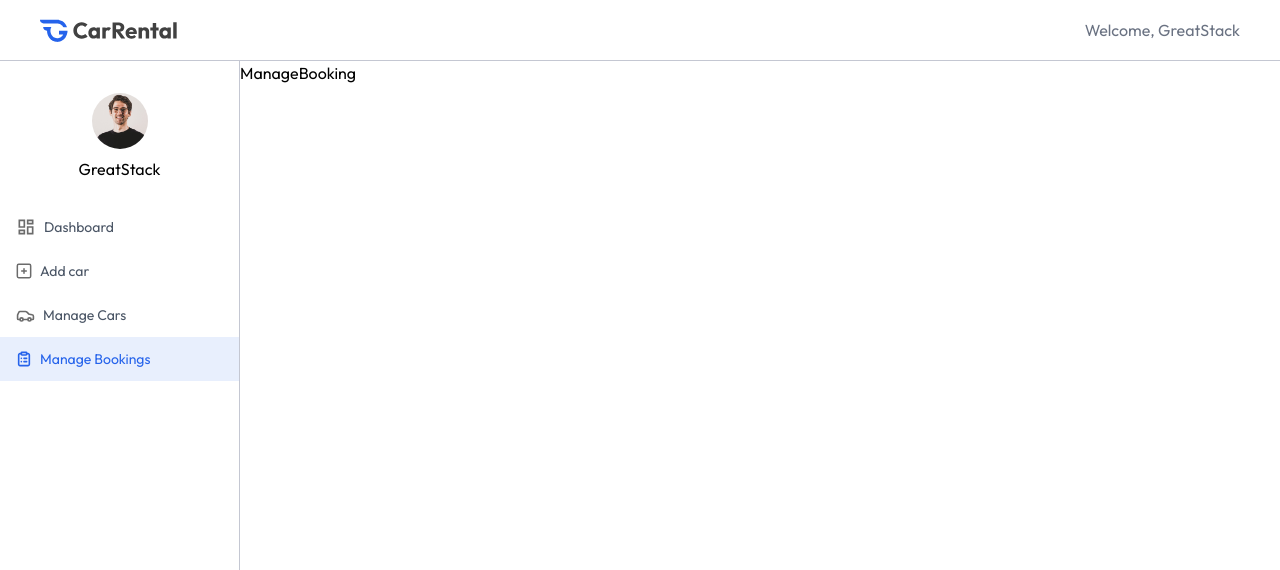
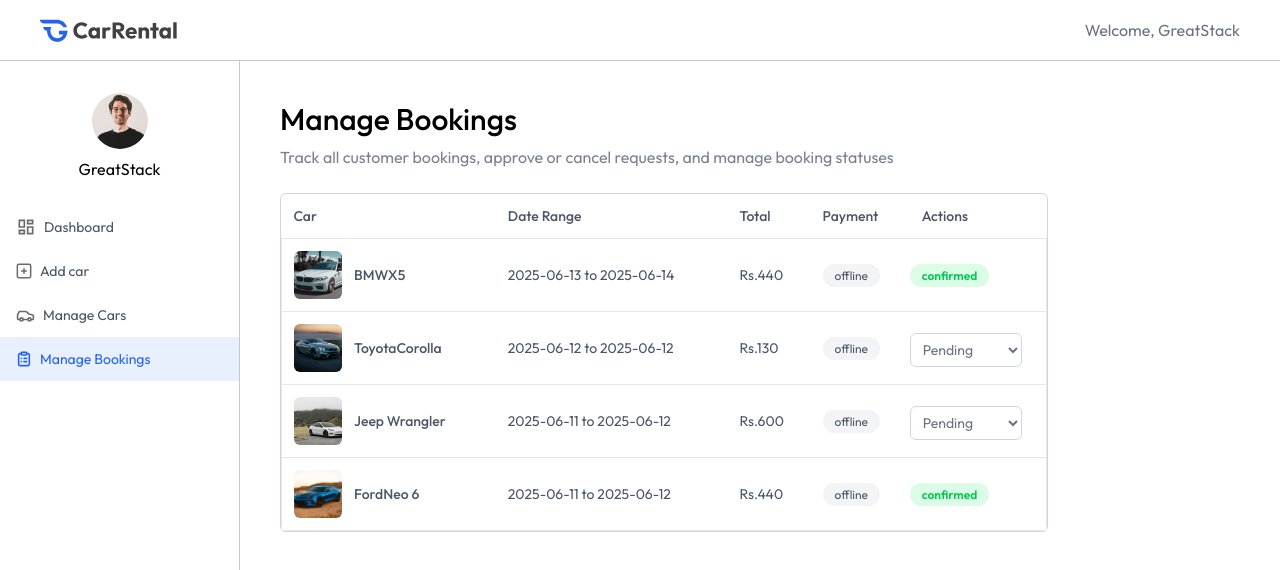
Before and after one commit to NamanMukesh/DriveOn, a React (Vite) app in the folder Client/: page /owner/manage-bookings in a window 1280 px wide. Shown: the top 570 px of the page. Built offline with nearby package versions, Linux system fonts and the light colour scheme.

Commit message:
Completed ManageBooking and Login Page

```diff
--- a/Client/src/App.jsx
+++ b/Client/src/App.jsx
@@ -11,14 +11,17 @@
 import AddCar from './pages/Owner/AddCar'
 import ManageCar from './pages/Owner/ManageCar'
 import Dashboard from './pages/Owner/Dashboard'
+import Login from './components/Login'
 
 export const App = () => {
 
-  const [setShowlogin] = useState(false)
+  const [showLogin, setShowlogin] = useState(false)
   const isOwnerPath = useLocation().pathname.startsWith('/owner')
 
   return (
     <>
+      {showLogin && <Login setShowlogin={setShowlogin}/>}
+
       {!isOwnerPath && <Navbar setShowlogin={setShowlogin}/>}
 
     <Routes>
--- /dev/null
+++ b/Client/src/components/Login.jsx
@@ -0,0 +1,52 @@
+import React from 'react'
+
+const Login = ({setShowLogin}) => {
+
+    const [state, setState] = React.useState("login");
+    const [name, setName] = React.useState("");
+    const [email, setEmail] = React.useState("");
+    const [password, setPassword] = React.useState("");
+
+    const onSubmitHandler = async(event)=> {
+        event.preventDefault();
+    }
+
+  return (
+    <div onClick={()=> setShowLogin(false)} className='fixed top-0 bottom-0 left-0 right-0 z-100
+    flex items-center text-sm text-gray-600 bg-black/50'>
+        <form onSubmit={onSubmitHandler} onClick={(e)=> e.stopPropagation()} className="flex flex-col gap-4 m-auto items-start p-8 py-12 w-80 sm:w-[352px] text-gray-500 rounded-lg shadow-xl border border-gray-200 bg-white">
+            <p className="text-2xl font-medium m-auto">
+                <span className="text-primary">User</span> {state === "login" ? "Login" : "Sign Up"}
+            </p>
+            {state === "register" && (
+                <div className="w-full">
+                    <p>Name</p>
+                    <input onChange={(e) => setName(e.target.value)} value={name} placeholder="type here" className="border border-gray-200 rounded w-full p-2 mt-1 outline-primary" type="text" required />
+                </div>
+            )}
+            <div className="w-full ">
+                <p>Email</p>
+                <input onChange={(e) => setEmail(e.target.value)} value={email} placeholder="type here" className="border border-gray-200 rounded w-full p-2 mt-1 outline-primary" type="email" required />
+            </div>
+            <div className="w-full ">
+                <p>Password</p>
+                <input onChange={(e) => setPassword(e.target.value)} value={password} placeholder="type here" className="border border-gray-200 rounded w-full p-2 mt-1 outline-primary" type="password" required />
+            </div>
+            {state === "register" ? (
+                <p>
+                    Already have account? <span onClick={() => setState("login")} className="text-primary cursor-pointer">click here</span>
+                </p>
+            ) : (
+                <p>
+                    Create an account? <span onClick={() => setState("register")} className="text-primary cursor-pointer">click here</span>
+                </p>
+            )}
+            <button className="bg-primary hover:bg-blue-800 transition-all text-white w-full py-2 rounded-md cursor-pointer">
+                {state === "register" ? "Create Account" : "Login"}
+            </button>
+        </form>
+    </div>
+  )
+}
+
+export default Login
--- a/Client/src/pages/Owner/ManageBooking.jsx
+++ b/Client/src/pages/Owner/ManageBooking.jsx
@@ -1,8 +1,71 @@
-import React from 'react'
+import React, { useEffect, useState } from 'react'
+import { dummyMyBookingsData } from '../../assets/assets'
+import Title from '../../components/Owner/Title'
 
 const ManageBooking = () => {
+
+  const currency = import.meta.env.VITE_CURRENCY
+  const [bookings, setBookings] = useState([])
+
+  const fetchOwnerBookings = async ()=> {
+    setBookings(dummyMyBookingsData)
+  }
+
+  useEffect(()=> {
+    fetchOwnerBookings()
+  }, [])
+
   return (
-    <div>ManageBooking</div>
+    <div className='px-4 pt-10 md:px-10 w-full'>
+      <Title title="Manage Bookings" subTitle="Track all customer bookings, approve or cancel requests, and manage booking statuses" />
+
+      <div className='max-w-3xl w-full rounded-md overflow-hidden border border-gray-300 mt-6' >
+        <table className='w-full border-collapse text-left text-sm text-gray-600'>
+          <thead>
+            <tr>
+              <th className='p-3 font-medium'>Car</th>
+              <th className='p-3 font-medium max-md:hidden'>Date Range</th>
+              <th className='p-3 font-medium'>Total</th>
+              <th className='p-3 font-medium max-md:hidden'>Payment</th>
+              <th className='p-3 font-medium'>Actions</th>
+            </tr>
+          </thead>
+          <tbody>
+            {bookings.map((booking, index)=> (
+              <tr key={index} className='border-t border border-gray-200'>
+                <td className='p-3 flex items-center gap-3'>
+                  <img src={booking.car.image} alt="" className='h-12 w-12 aspect-square rounded-md object-cover'/>
+                  <p className='font-medium max-md:hidden'>{booking.car.brand}{booking.car.model}</p>
+                </td>
+
+                <td className='p-3 max-md:hidden'>
+                  {booking.pickupDate.split('T')[0]} to {booking.returnDate.split('T')[0]}
+                </td>
+
+                <td className='p-3'>{currency}{booking.price}</td>
+
+                <td className='p-3 max-md:hidden'> <span className='bg-gray-100 px-3 py-1 rounded-full text-xs'>offline</span></td>
+
+                <td>{booking.status === 'pending' ? (
+                  <select value={booking.status} className='px-2 py-1.5 mt-1 text-gray-500 border border-gray-300
+                  rounded-md outline-none'>
+                    <option value="pending">Pending</option>
+                    <option value="cancelled">Cancelled</option>
+                    <option value="confirmed">Confirmend</option>
+                  </select>
+                ): (
+                  <span className={`px-3 py-1 rounded-full text-xs font-semibold
+                    ${booking.status === 'confirmed' ? 'bg-green-100 text-green-500' : 'bg-red-100 text-red-500'}`}>
+                      {booking.status}
+                    </span>
+                )}</td>
+
+              </tr>
+            ))}
+          </tbody>
+        </table>
+      </div>
+    </div>
   )
 }
 
```
